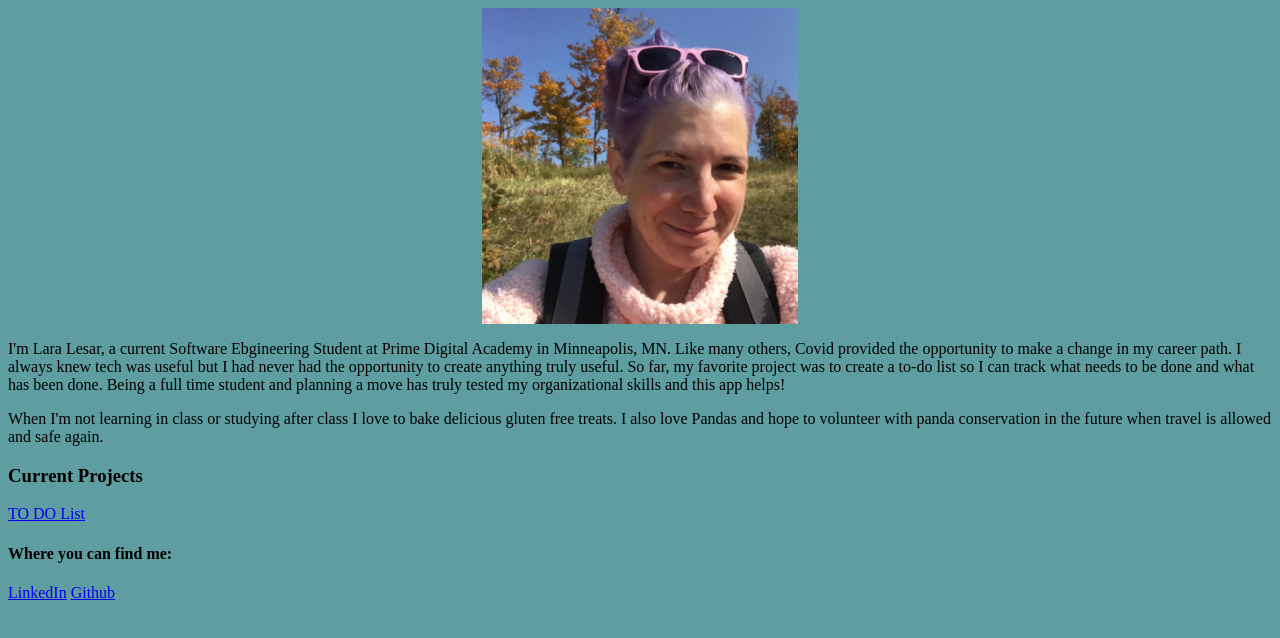
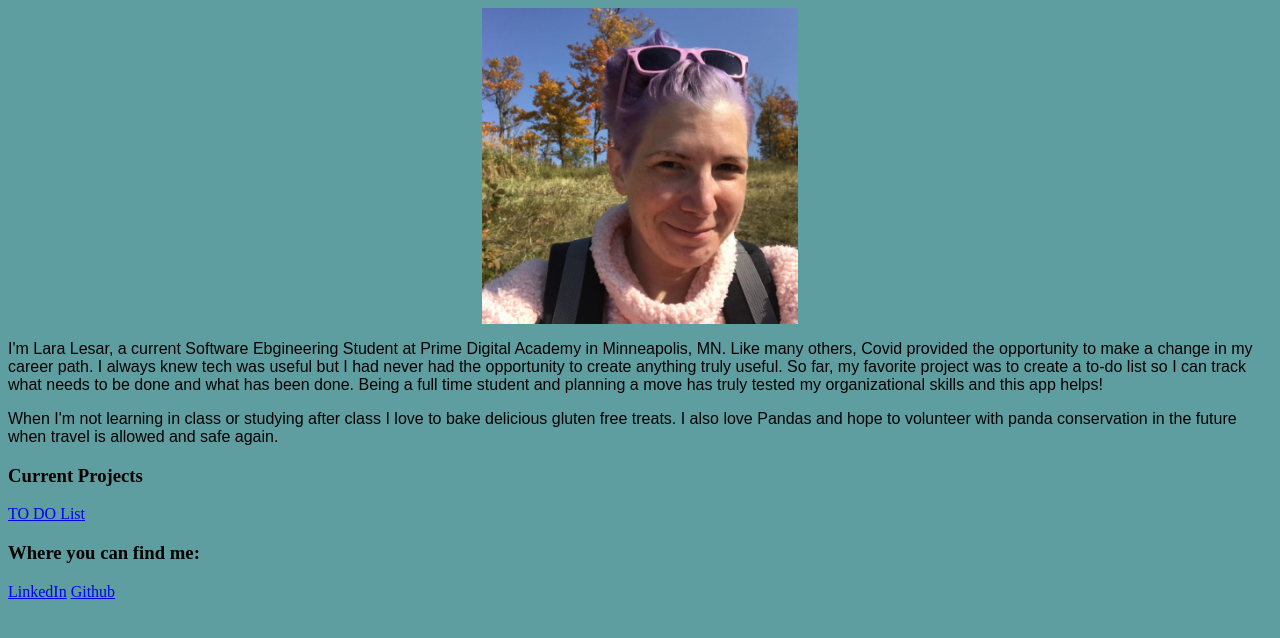
Before and after one commit to laramaurine/laramaurine.github.io, a plain HTML site: page index.html in a window 1280 px wide. Drawn offline with Linux system fonts and the light colour scheme.

Commit message:
changed css

```diff
--- a/index.html
+++ b/index.html
@@ -35,7 +35,7 @@
 
 </body>
 <footer>
-    <h4>Where you can find me:</h4>
+    <h3>Where you can find me:</h3>
     <a href="https://www.linkedin.com/in/lara-lesar-2a2ab313b/">LinkedIn</a>
     <a href="https://github.com/laramaurine">Github</a>
 </footer>
--- a/style.css
+++ b/style.css
@@ -11,9 +11,11 @@ header{
 }
 #aboutMe{
     background-color: cadetblue;
+    font-family: sans-serif;
 }
 #myHobbies{
     background-color: cadetblue;
+    font-family: sans-serif;
 }
 body{
     background-color: cadetblue;
```
Also changed, not shown: 1 other file.
